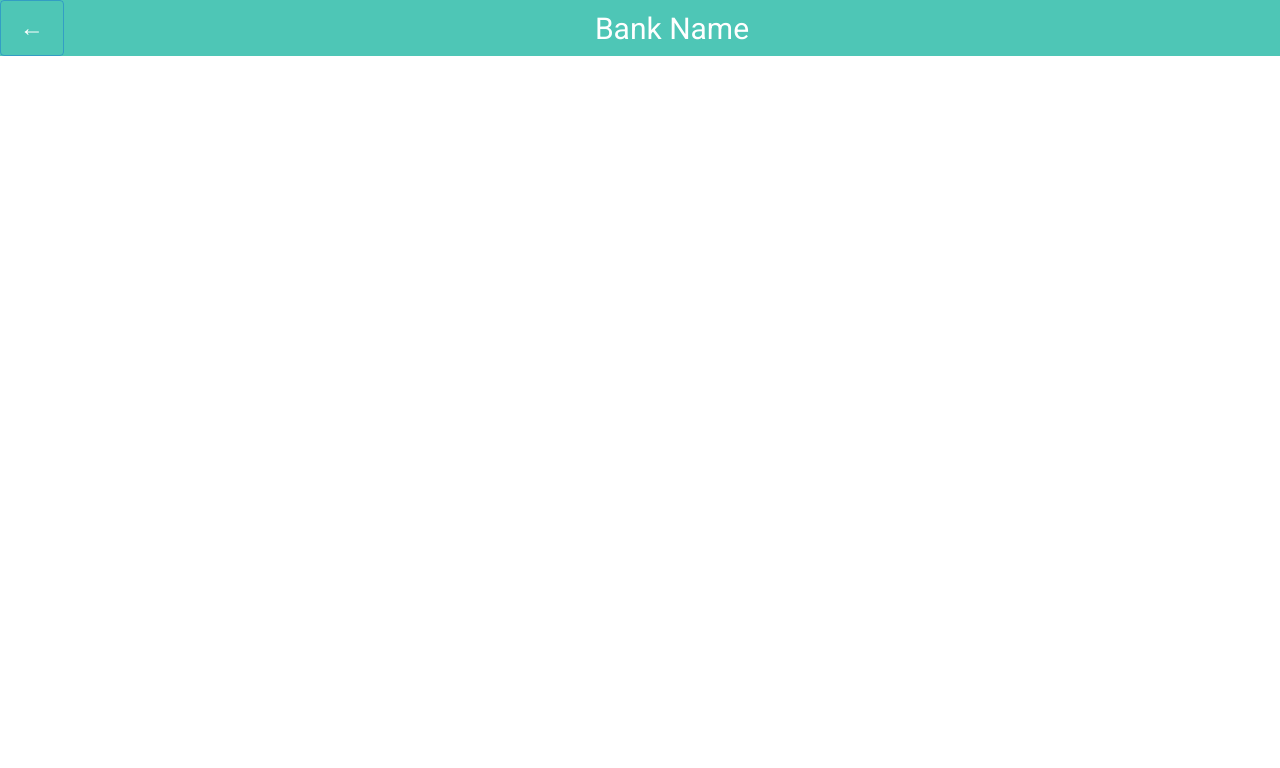
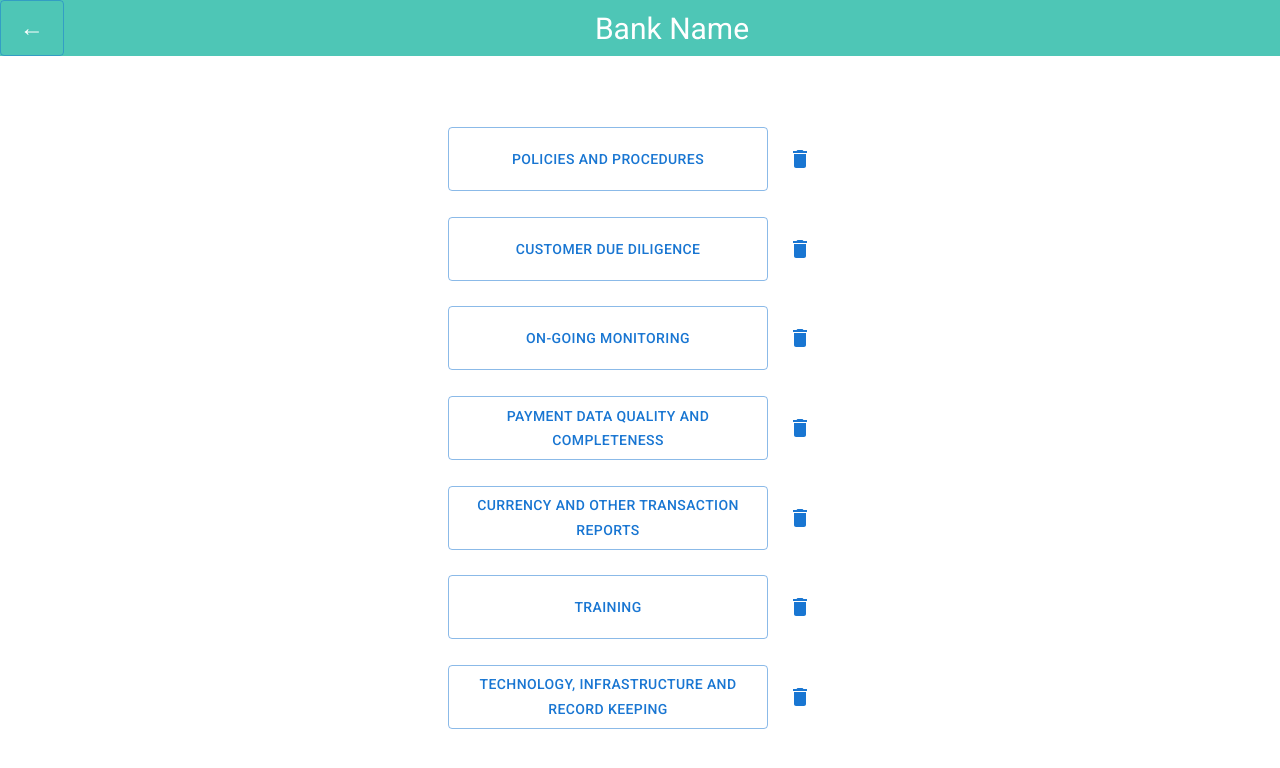
Before and after one commit to Naeem2111/LawFirmApp, a React (Create React App) app: page /casettings in a window 1280 px wide. Shown: the top 768 px of the page. Built offline with nearby package versions, Linux system fonts and the light colour scheme.

Commit message:
Basic CA settings

```diff
--- a/src/App.jsx
+++ b/src/App.jsx
@@ -8,6 +8,8 @@ import CustomerRisk from './Pages/IRA/CustomerRisk/CustomerRisk'
 import Assessment from './Pages/Assessment/Assessment'
 import Products from './Pages/IRA/Products/Products'
 import Regulatory from './Pages/IRA/Regulatory/Regulatory'
+import CA from './Pages/CA/CA'
+import Diligence from './Pages/CA/Diligence/Diligence'
 
 const App = () => {
   return (
@@ -23,6 +25,12 @@ const App = () => {
           </Route>
           <Route exact path="/risktables">
             <Risktables />
+          </Route>
+          <Route exact path="/casettings">
+            <CA />
+          </Route>
+          <Route exact path="/casettings/due-diligence">
+            <Diligence />
           </Route>
           <Route exact path="/irasettings">
             <IRA />
--- /dev/null
+++ b/src/Pages/CA/CA.jsx
@@ -0,0 +1,92 @@
+import { Delete } from '@mui/icons-material'
+import { Button } from '@mui/material'
+import { Link } from 'react-router-dom'
+
+import './CA.scss'
+
+const caOptions = [
+  'Customer Risk',
+  'Channels / Route to Market',
+  'Products and Services',
+  'Geography',
+  'Regulatory and Other'
+]
+
+const CA = () => {
+  return (
+    <div className="ca">
+      <div className="ca-options">
+        <Link to="#" className="option-link">
+          <Button variant="outlined" className="ca-btn">
+            Policies and Procedures
+          </Button>
+        </Link>
+        <Button>
+          <Delete />
+        </Button>
+      </div>
+      <div className="ca-options">
+        <Link to="/casettings/due-diligence" className="option-link">
+          <Button variant="outlined" className="ca-btn">
+            Customer Due Diligence
+          </Button>
+        </Link>
+        <Button>
+          <Delete />
+        </Button>
+      </div>
+      <div className="ca-options">
+        <Link to="#" className="option-link">
+          <Button variant="outlined" className="ca-btn">
+            On-going Monitoring
+          </Button>
+        </Link>
+        <Button>
+          <Delete />
+        </Button>
+      </div>
+      <div className="ca-options">
+        <Link to="#" className="option-link">
+          <Button variant="outlined" className="ca-btn">
+            Payment Data Quality and Completeness
+          </Button>
+        </Link>
+        <Button>
+          <Delete />
+        </Button>
+      </div>
+      <div className="ca-options">
+        <Link to="#" className="option-link">
+          <Button variant="outlined" className="ca-btn">
+            Currency and Other Transaction Reports
+          </Button>
+        </Link>
+        <Button>
+          <Delete />
+        </Button>
+      </div>
+      <div className="ca-options">
+        <Link to="#" className="option-link">
+          <Button variant="outlined" className="ca-btn">
+            Training
+          </Button>
+        </Link>
+        <Button>
+          <Delete />
+        </Button>
+      </div>
+      <div className="ca-options">
+        <Link to="#" className="option-link">
+          <Button variant="outlined" className="ca-btn">
+            Technology, Infrastructure and Record Keeping
+          </Button>
+        </Link>
+        <Button>
+          <Delete />
+        </Button>
+      </div>
+    </div>
+  )
+}
+
+export default CA
--- /dev/null
+++ b/src/Pages/CA/CA.scss
@@ -0,0 +1,27 @@
+@import '../../Styles/global.scss';
+
+.ca {
+  height: var(--screen-height);
+  display: flex;
+  flex-direction: column;
+  align-items: center;
+  justify-content: center;
+
+  .ca-options {
+    display: flex;
+    margin: 1%;
+    height: 8vh;
+    width: 30vw;
+
+    .option-link {
+      height: inherit;
+      width: inherit;
+      text-decoration: none;
+
+      .ca-btn {
+        height: 100%;
+        width: 100%;
+      }
+    }
+  }
+}
--- /dev/null
+++ b/src/Pages/CA/Diligence/Diligence.jsx
@@ -0,0 +1,40 @@
+import { Delete } from '@mui/icons-material'
+import { Button } from '@mui/material'
+import { useState } from 'react'
+import './Diligence.scss'
+
+const diligenceSubcategories = [
+  { id: 1, name: 'RMF' },
+  { id: 2, name: 'RBA' },
+  { id: 3, name: 'Risk Assessment' },
+  { id: 4, name: 'KYC/CDD/ODD' },
+  { id: 5, name: 'Simplified Due Diligence (SiDD)' },
+  { id: 6, name: 'Customer Risk Profiling' }
+]
+
+const Diligence = () => {
+  const [subcats, setSubcats] = useState(diligenceSubcategories)
+
+  const deleteSubcat = (id) => {
+    setSubcats((subcats) => subcats.filter((subcat) => subcat.id !== id))
+  }
+
+  return (
+    <div className="diligence">
+      {subcats.map((subcat, idx) => {
+        return (
+          <div className="diligence-options" key={idx}>
+            <Button disabled variant="outlined" className="diligence-btn">
+              {subcat.name}
+            </Button>
+            <Button onClick={() => deleteSubcat(subcat.id)}>
+              <Delete />
+            </Button>
+          </div>
+        )
+      })}
+    </div>
+  )
+}
+
+export default Diligence
--- /dev/null
+++ b/src/Pages/CA/Diligence/Diligence.scss
@@ -0,0 +1,21 @@
+@import '../../../Styles/global.scss';
+
+.diligence {
+  height: var(--screen-height);
+  display: flex;
+  flex-direction: column;
+  align-items: center;
+  justify-content: center;
+
+  .diligence-options {
+    display: flex;
+    margin: 1%;
+    height: 10vh;
+    width: 30vw;
+
+    .diligence-btn {
+      height: 100%;
+      width: 100%;
+    }
+  }
+}
```
